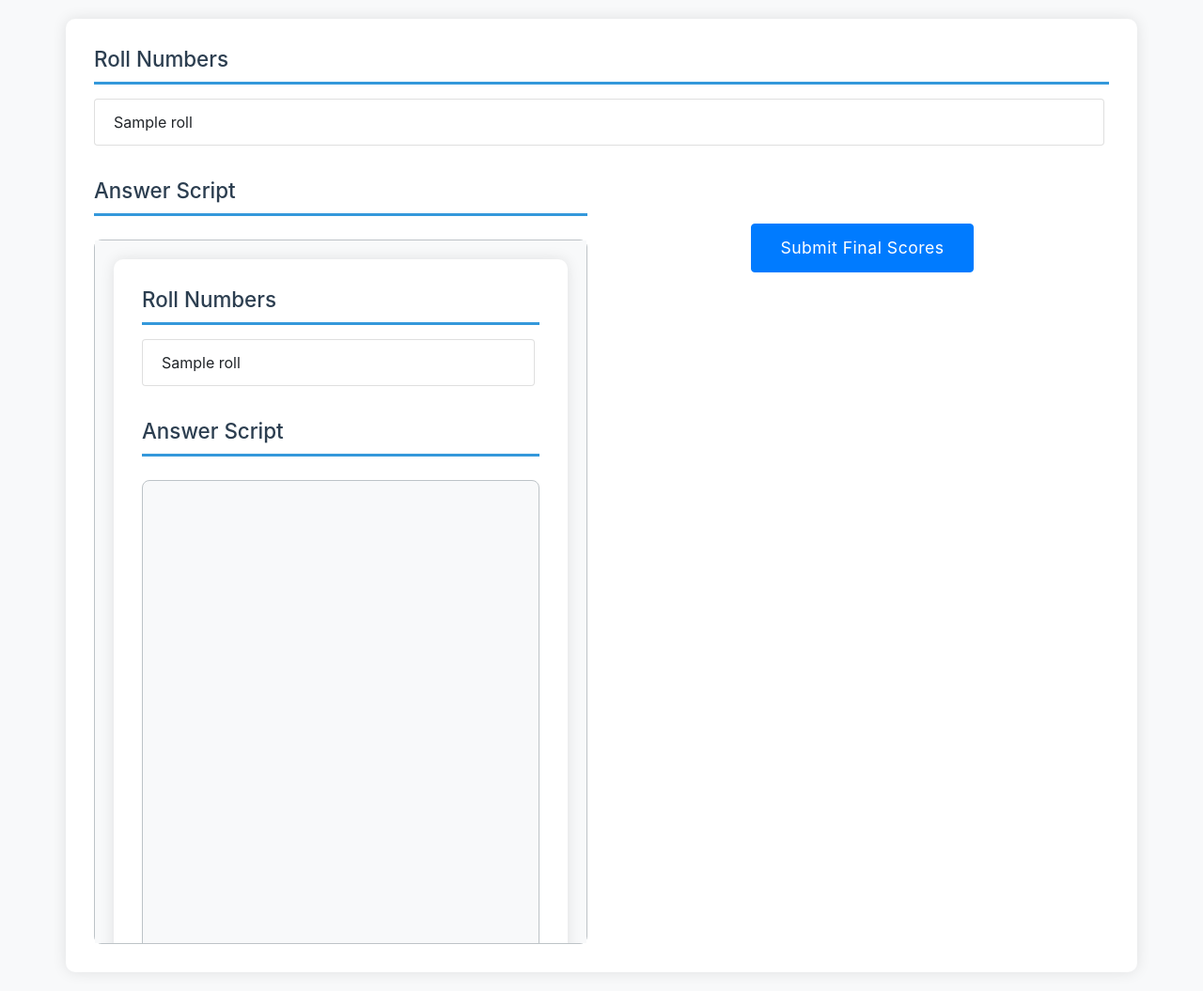
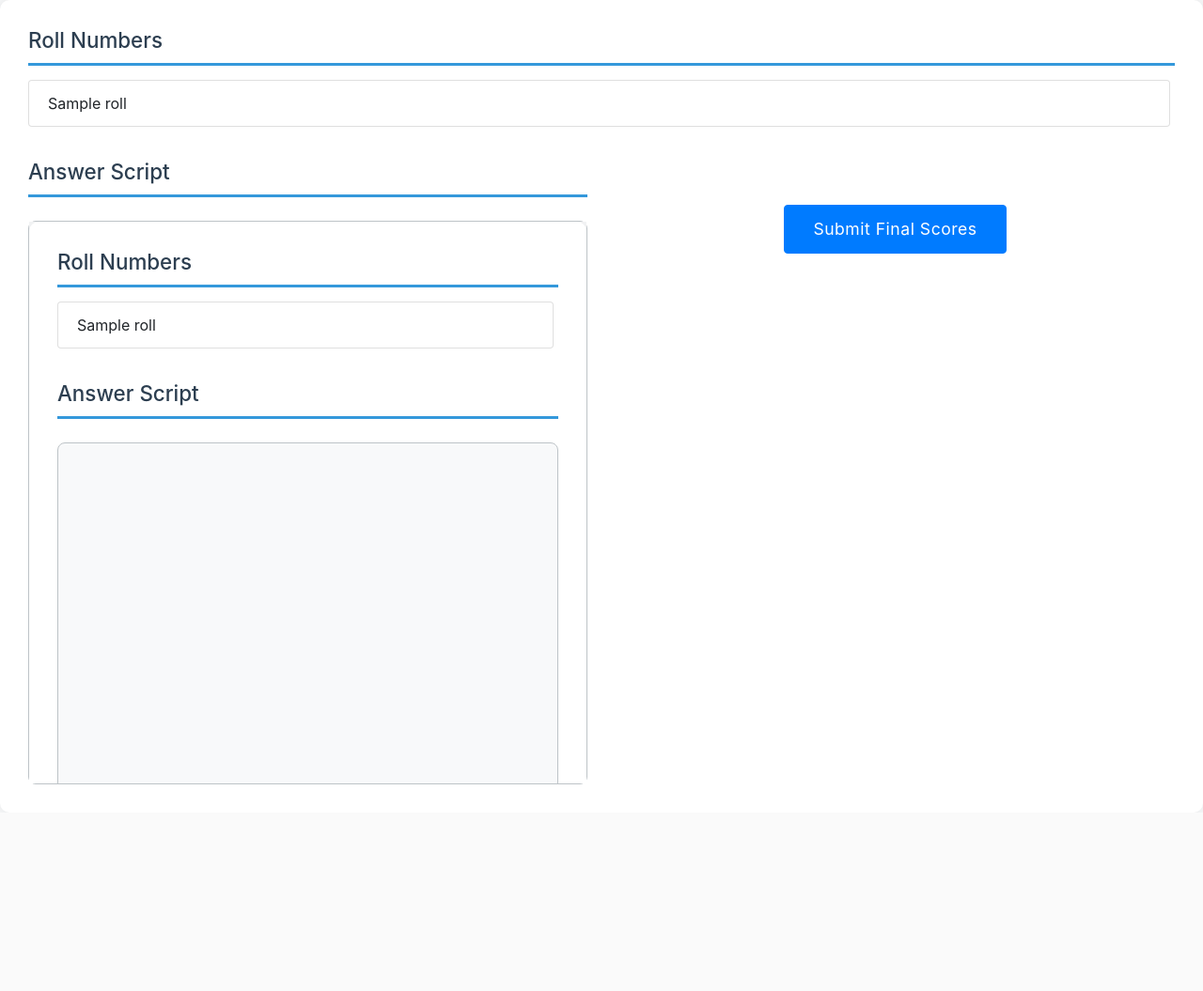
Before and after one commit to Sahith200444/Aigrading, a Flask app: template templates/result.html in a window 1280 px wide. Shown: the whole page at 94% size. After the commit the page ends 835 px from the top, so only its background shows below. Run offline with Flask 3, Linux system fonts and the light colour scheme; the template is opened without the code that fills it: most values are stand-ins (such as "Sample title", 1, 10 or a date in 2020); some libraries are stand-ins or nearby versions.

Commit message:
Update result.html

```diff
--- a/templates/result.html
+++ b/templates/result.html
@@ -6,15 +6,21 @@
   <title>Evaluation Results</title>
   <link rel="stylesheet" href="https://maxcdn.bootstrapcdn.com/bootstrap/4.0.0/css/bootstrap.min.css">
   <style>
+      html, body {
+          height: 100%;
+          margin: 0;
+          padding: 0;
+      }
       body {
           background-color: #f8f9fa;
-          padding: 20px;
       }
-      .container-main {
+      /* Full page white background that fills the viewport */
+      .full-page-container {
           background-color: white;
           border-radius: 10px;
           box-shadow: 0 0 15px rgba(0,0,0,0.1);
           padding: 30px;
+          min-height: 100vh;
       }
       .roll-numbers {
           margin-bottom: 30px;
@@ -57,8 +63,9 @@
           gap: 20px;
           margin-top: 15px;
       }
+      /* Adjust the PDF viewer height relative to the viewport */
       .pdf-viewer {
-          height: 750px;
+          height: calc(100vh - 200px);
           border: 1px solid #bdc3c7;
           border-radius: 8px;
           background: #f8f9fa;
@@ -83,7 +90,7 @@
   </style>
 </head>
 <body>
-  <div class="container container-main">
+  <div class="container-fluid full-page-container">
       <!-- Roll Numbers Section at the Top -->
       <div class="roll-numbers">
           <h4 class="part-title">Roll Numbers</h4>
```
